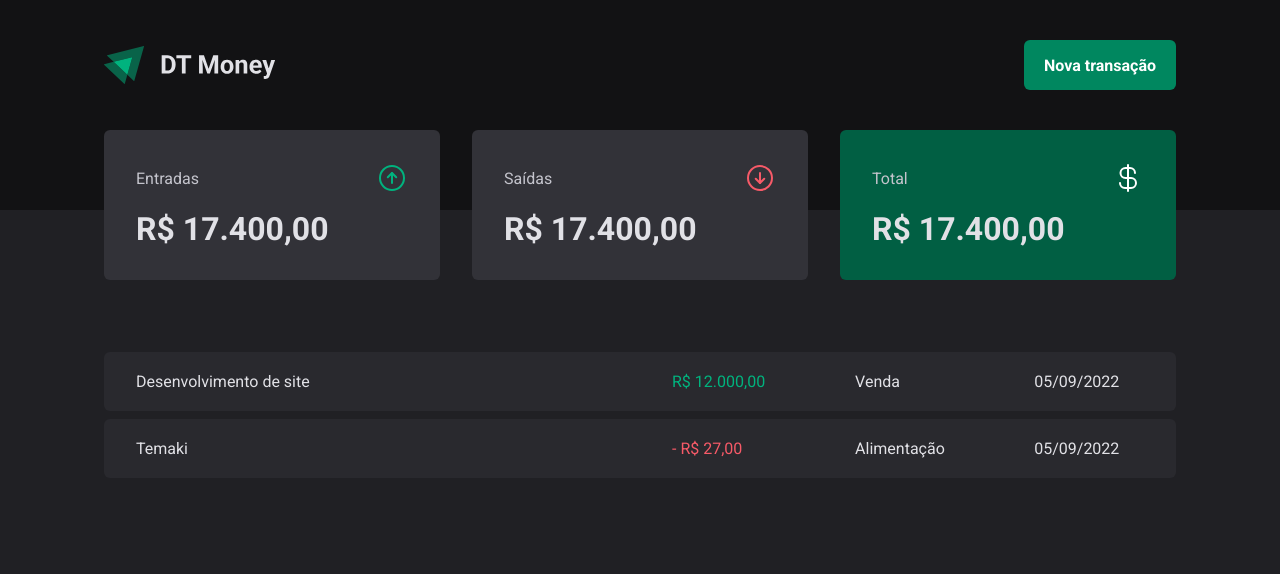
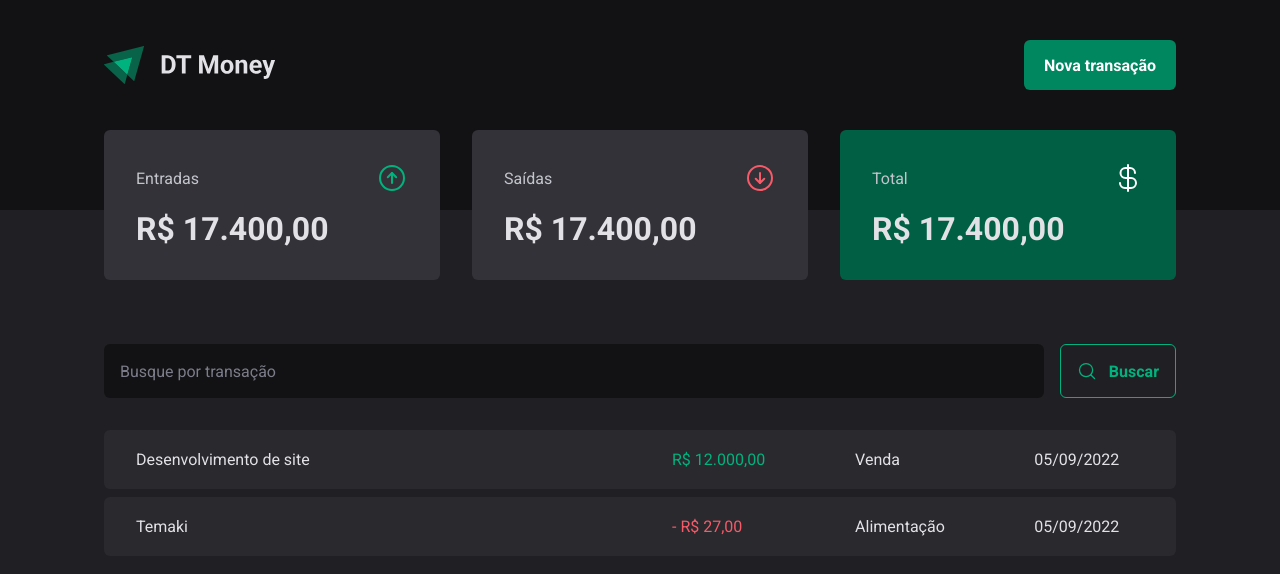
Before and after one commit to Kierico/dtmoney-att, a React (Vite) app: page / in a window 1280 px wide. Shown: the top 574 px of the page. Built offline with nearby package versions, Linux system fonts and the light colour scheme.

Commit message:
1.6 - Componente: SearchForm

```diff
--- /dev/null
+++ b/src/pages/Transactions/components/SearchForm/index.tsx
@@ -0,0 +1,14 @@
+import { MagnifyingGlass } from "phosphor-react";
+import { SearchFormContainer } from "./sytes";
+
+export function SearchForm() {
+    return (
+        <SearchFormContainer>
+            <input type="text" placeholder="Busque por transação" />
+            <button type="submit">
+                <MagnifyingGlass size={20} />
+                Buscar
+            </button>
+        </SearchFormContainer>
+    );
+}
--- /dev/null
+++ b/src/pages/Transactions/components/SearchForm/sytes.ts
@@ -0,0 +1,40 @@
+import styled from "styled-components";
+
+export const SearchFormContainer = styled.form`
+    display: flex;
+    gap: 1rem;
+
+    input {
+        flex: 1;
+        border-radius: 6px;
+        border: 0;
+        background-color: ${props => props.theme["gray-900"]};
+        color: ${props => props.theme["gray-300"]};
+        padding: 1rem;
+
+        &::placeholder {
+            color: ${props => props.theme["gray-500"]};
+        }
+    }
+
+    button {
+        display: flex;
+        align-items: center;
+        gap: 0.75rem;
+
+        border: 0;
+        padding: 1rem;
+        background-color: transparent;
+        border: 1px solid ${props => props.theme["green-300"]};
+        color: ${props => props.theme["green-300"]};
+        font-weight: bold;
+        border-radius: 6px;
+
+        &:hover {
+            background-color: ${props => props.theme["green-300"]};
+            border-color: ${props => props.theme["green-500"]};
+            color: ${props => props.theme.white};
+            transition: background-color 0.2s, border-color 0.2s, color 0.2s;
+        }
+    }
+`;
--- a/src/pages/Transactions/index.tsx
+++ b/src/pages/Transactions/index.tsx
@@ -1,5 +1,6 @@
 import { Header } from "../../components/Header";
 import { Summary } from "../../components/Summary";
+import { SearchForm } from "./components/SearchForm";
 import { PriceHighLight, TransactionContainer, TransactionTable } from "./styles";
 
 export function Transactions() {
@@ -8,6 +9,7 @@
             <Header />
             <Summary />
             <TransactionContainer>
+                <SearchForm />
                 <TransactionTable>
                     <tbody>
                         <tr>
--- a/src/pages/Transactions/styles.ts
+++ b/src/pages/Transactions/styles.ts
@@ -12,7 +12,7 @@
     border-collapse: separate;
     border-spacing: 0 0.5rem;
 
-    /* margin-top: 1.5rem; */
+    margin-top: 1.5rem;
 
     td {
         padding: 1.25rem 2rem;
```
